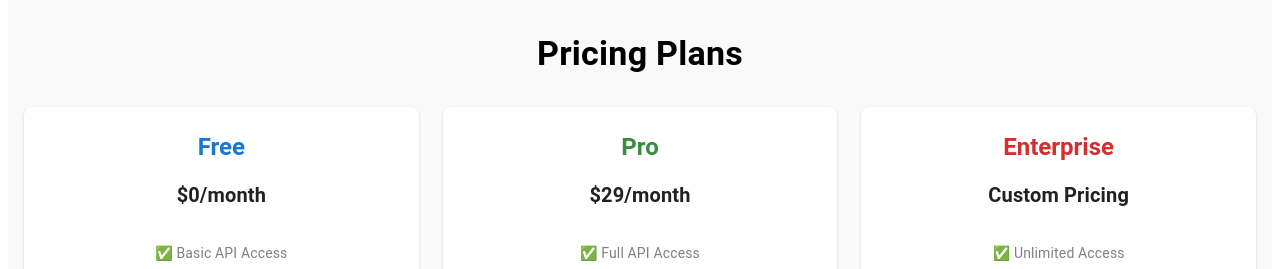
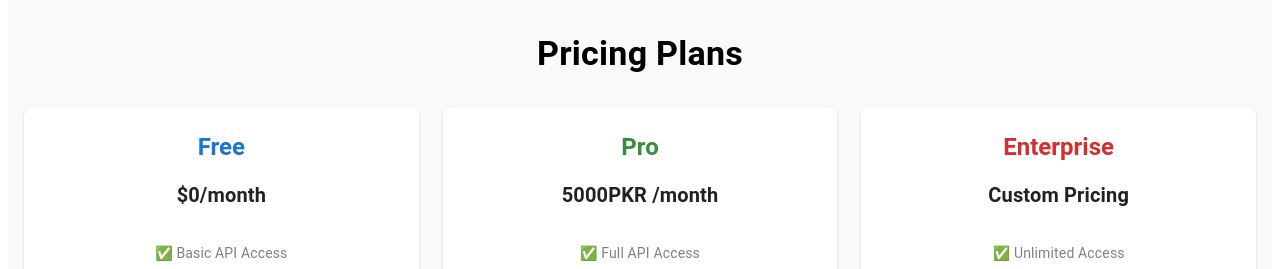
Before and after one commit to Haseebismail703/PakistanLocationApi, a React (Vite) app: page / in a window 1280 px wide. Shown: the part 1982-2251 px from the top of the page. Built offline with nearby package versions, Linux system fonts and the light colour scheme.

Commit message:
changPricing Ui

```diff
--- a/src/HomeCompoent/Pricing.jsx
+++ b/src/HomeCompoent/Pricing.jsx
@@ -11,7 +11,7 @@ const plans = [
   },
   {
     name: "Pro",
-    price: "$29/month",
+    price: "5000PKR /month",
     features: ["Full API Access", "Higher Rate Limits", "Email Support"],
     buttonText: "Choose Plan",
     color: "#388e3c",
```
